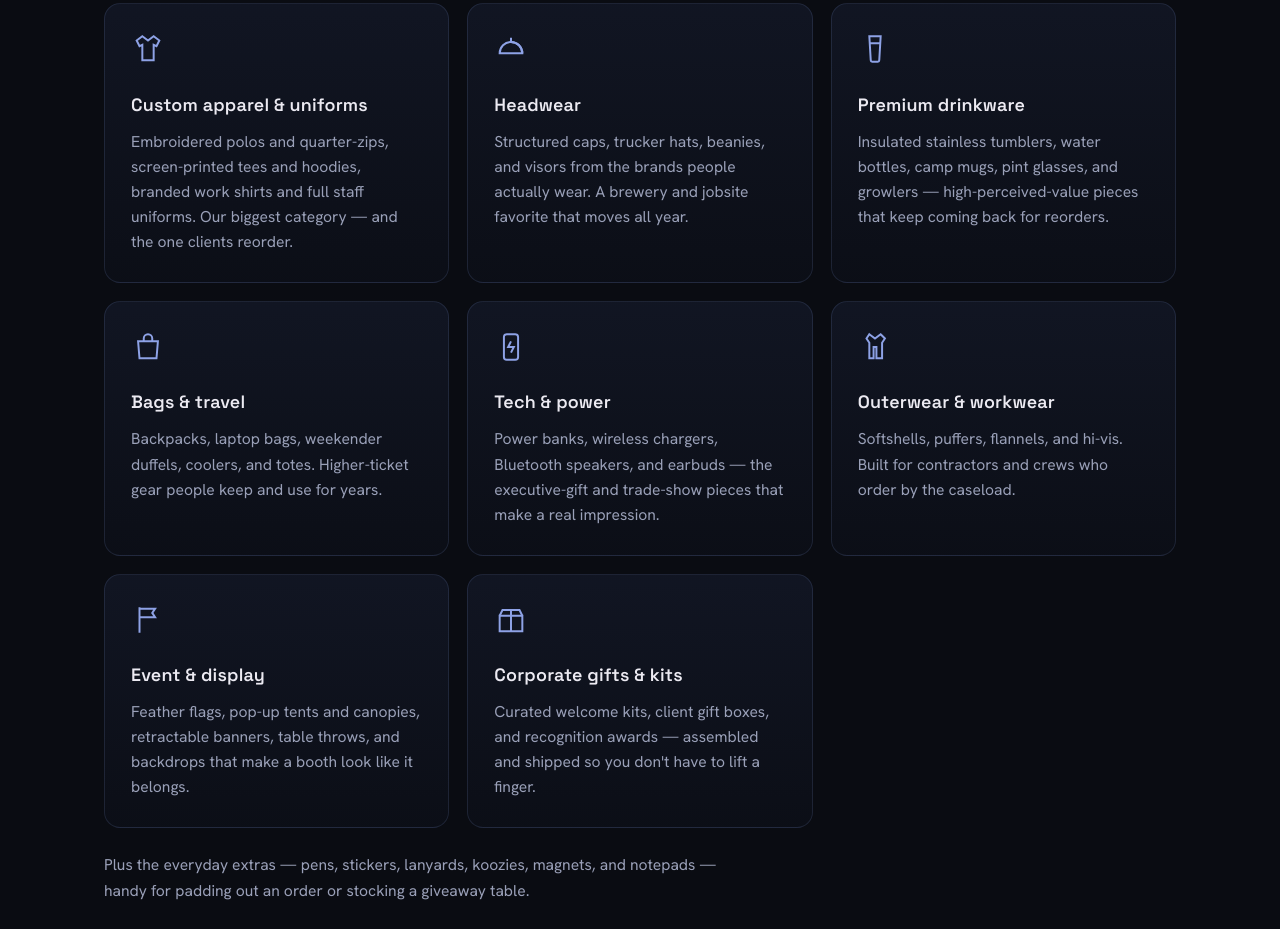
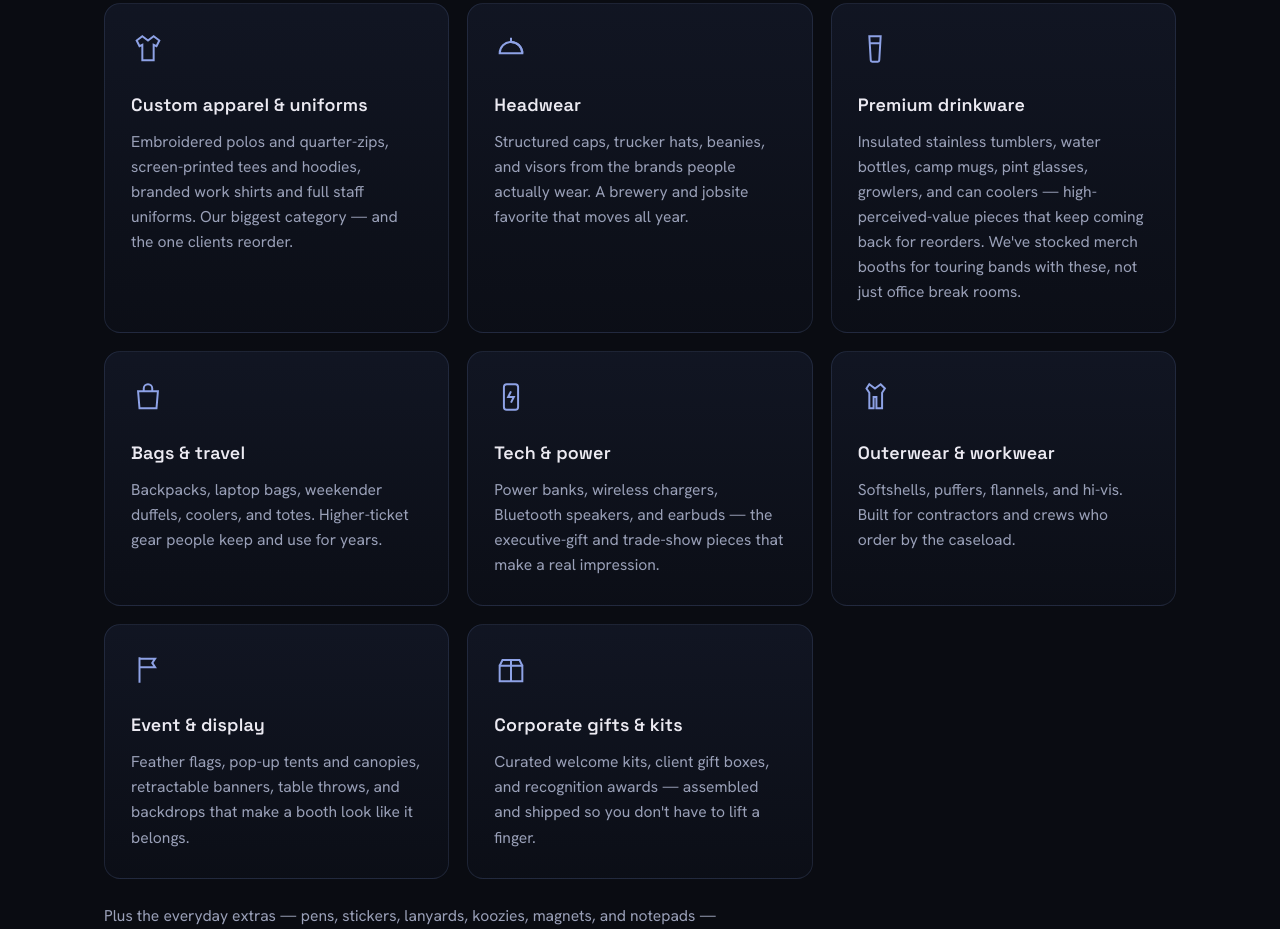
Before and after one commit to shanespecht01/corvid-trading-site, a plain HTML site: page index.html in a window 1280 px wide. Shown: the part 1652-2581 px from the top of the page. Drawn offline with Linux system fonts and the light colour scheme.

Commit message:
Add can coolers and touring-band merch booth mention to drinkware
Co-Authored-By: Claude Sonnet 5 <noreply@anthropic.com>

```diff
--- a/index.html
+++ b/index.html
@@ -219,7 +219,7 @@
       <article class="card reveal">
         <svg class="ic" viewBox="0 0 24 24" fill="none" stroke="currentColor" stroke-width="1.4"><path d="M8 3h8l-1 17a1 1 0 01-1 1h-4a1 1 0 01-1-1z"/><path d="M8 8h8"/></svg>
         <h3>Premium drinkware</h3>
-        <p>Insulated stainless tumblers, water bottles, camp mugs, pint glasses, and growlers — high-perceived-value pieces that keep coming back for reorders.</p>
+        <p>Insulated stainless tumblers, water bottles, camp mugs, pint glasses, growlers, and can coolers — high-perceived-value pieces that keep coming back for reorders. We've stocked merch booths for touring bands with these, not just office break rooms.</p>
       </article>
       <article class="card reveal">
         <svg class="ic" viewBox="0 0 24 24" fill="none" stroke="currentColor" stroke-width="1.4"><path d="M5 8h14l-1 12H6z"/><path d="M9 8V6a3 3 0 016 0v2"/></svg>
```
